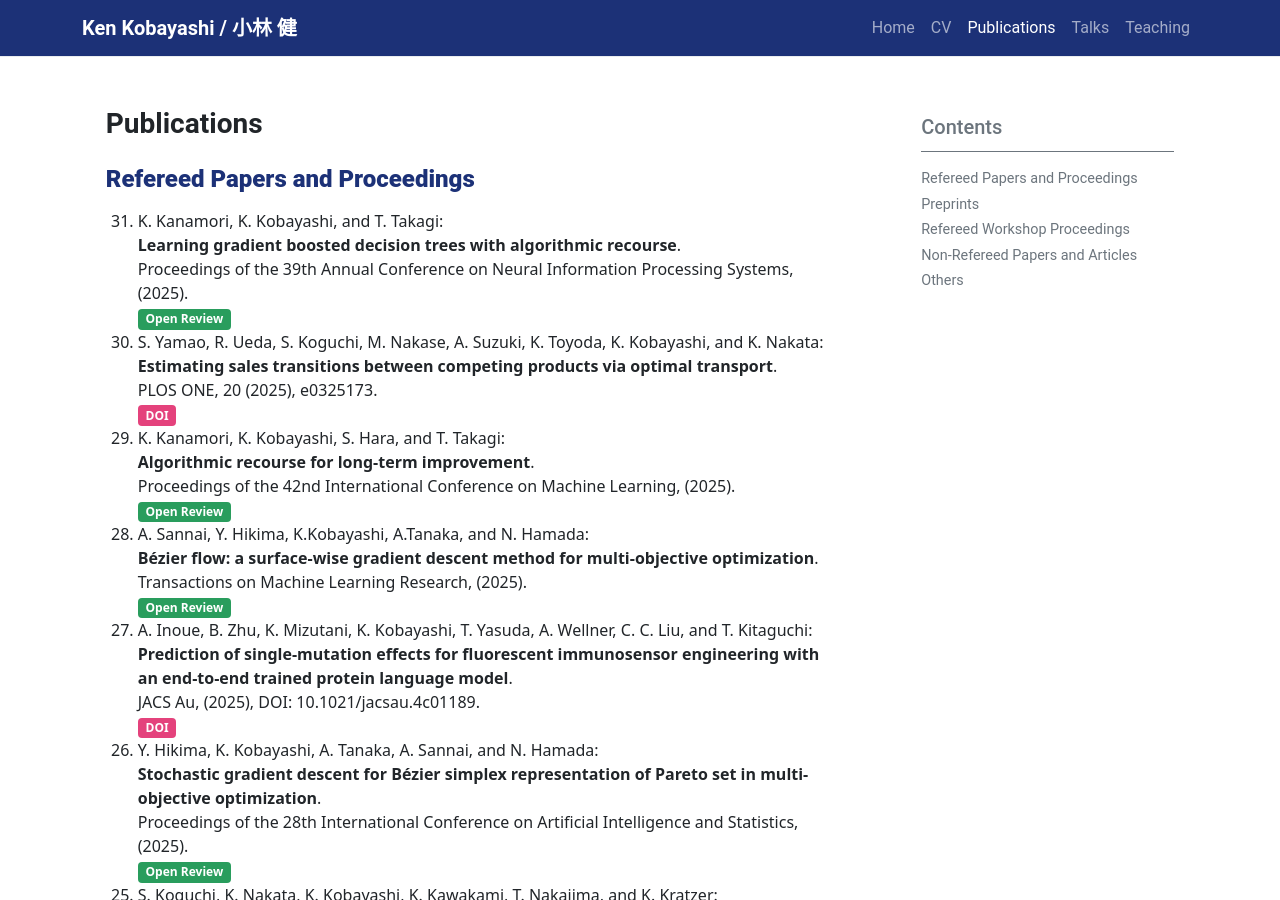
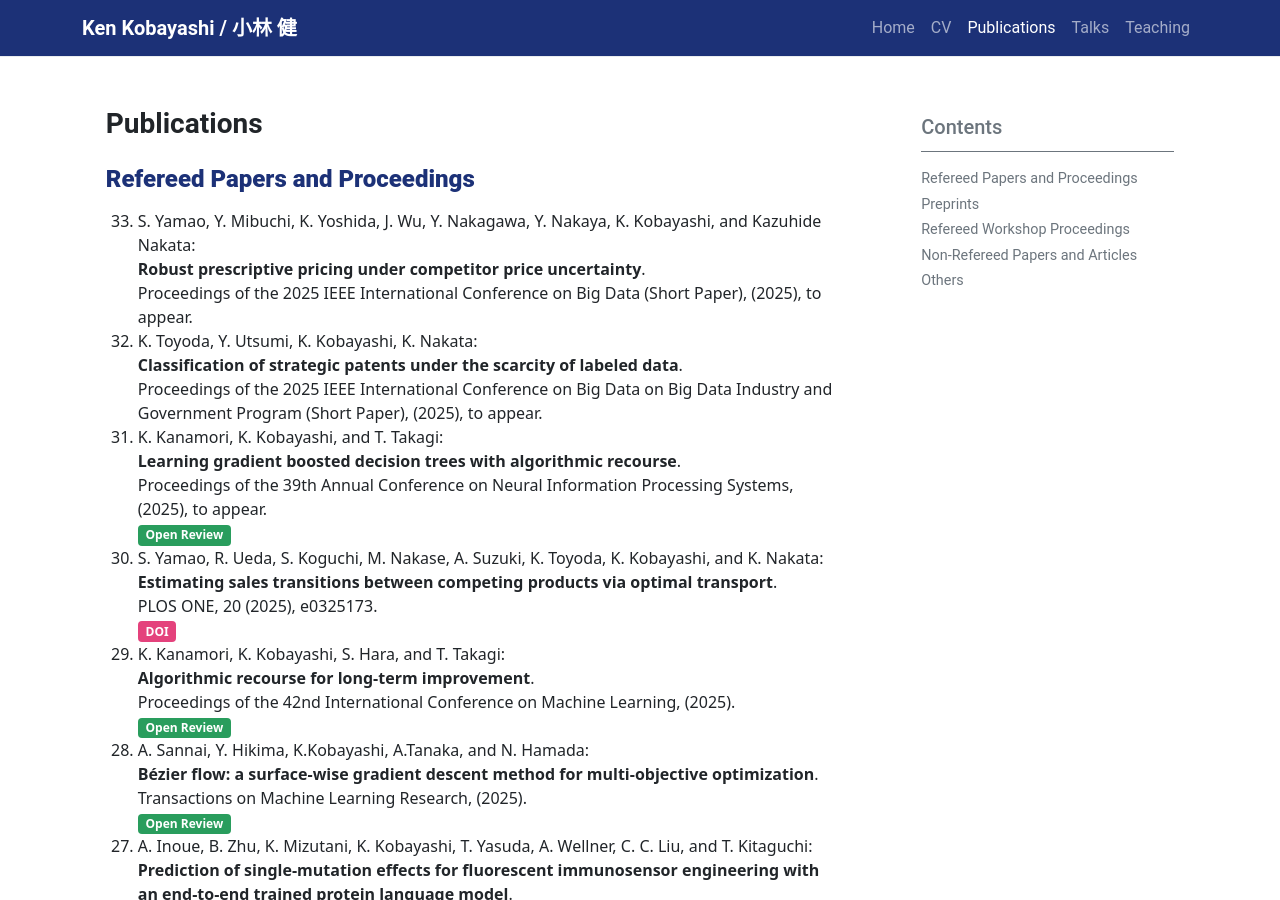
Before and after one commit to KenKoba2119/KenKoba2119.github.io, a Jekyll site: the page built from pages/publications.md, in a window 1280 px wide and 900 px high. Built offline with Jekyll 4.4.1, drawn with Linux system fonts in a browser that asks for light colours; some of the changed text lies outside the part shown.

Commit message:
update publication

```diff
--- a/pages/publications.md
+++ b/pages/publications.md
@@ -7,9 +7,15 @@ toc: true
 # Publications
 
 ## **Refereed Papers and Proceedings**
+1. S. Yamao, Y. Mibuchi, K. Yoshida, J. Wu, Y. Nakagawa, Y. Nakaya, K. Kobayashi, and Kazuhide Nakata:
+**Robust prescriptive pricing under competitor price uncertainty**.
+Proceedings of the 2025 IEEE International Conference on Big Data (Short Paper), (2025), to appear.
+1. K. Toyoda, Y. Utsumi, K. Kobayashi, K. Nakata:
+**Classification of strategic patents under the scarcity of labeled data**.
+Proceedings of the 2025 IEEE International Conference on Big Data on Big Data Industry and Government Program (Short Paper), (2025), to appear.
 1. K. Kanamori, K. Kobayashi, and T. Takagi:
 **Learning gradient boosted decision trees with algorithmic recourse**.
-Proceedings of the 39th Annual Conference on Neural Information Processing Systems, (2025).
+Proceedings of the 39th Annual Conference on Neural Information Processing Systems, (2025), to appear.
 <span class="badge bg-success"> <a target="blank"  style="color:white;text-decoration:none" href="https://openreview.net/forum?id=r9zzTQLnxw">Open Review </a>
 1. S. Yamao, R. Ueda, S. Koguchi, M. Nakase, A. Suzuki, K. Toyoda, K. Kobayashi, and K. Nakata:
 **Estimating sales transitions between competing products via optimal transport**.
@@ -180,15 +186,15 @@ arXiv preprint, arXiv:2104.04679 (2021).
 ## **Refereed Workshop Proceedings**
 1. S. Nagai, R. Inaba, R. Oishi, S. Aikawa, Y. Mibuchi, H. Moriyama, K. Kobayashi, and K. Nakata:
 **Zero-shot demand forecasting for products with limited sales periods**.
-The 7th Workshop on Big Data for Economic and Business Forecasting, Workshop at IEEE International Conference on Big Data 2024, (2024).
+The 7th Workshop on Big Data for Economic and Business Forecasting, Workshop at 2024 IEEE International Conference on Big Data, (2024).
 <span class="badge bg-secondary"> <a target="blank"  style="color:white;text-decoration:none" href="https://doi.org/10.1109/BigData62323.2024.10825549">DOI </a> </span>
 1. K. Oh, N. Nishimura, M. Sung, K. Kobayashi, and K. Nakata:
 **An IPW-based unbiased ranking metric in two-sided markets**.
-Causal Inference and Machine Learning in Practice, Workshop at KDD 2023, (2023).
+Causal Inference and Machine Learning in Practice, Workshop at the 29th ACM SIGKDD Conference on Knowledge Discovery and Data Mining, (2023).
 <span class="badge bg-info"> <a target="blank"  style="color:white;text-decoration:none" href="https://doi.org/10.48550/arXiv.2307.10204" >Preprint </a> </span>
 1. M. Kajitani, K. Kobayashi, Y. Ike, T. Yamanashi, Y. Umeda, Y. Kadooka, and G. Shinozaki:
 **Application of topological data analysis to delirium detection**.
-Topological Data Analysis and Beyond, Workshop at NeurIPS 2020, (2020).
+Topological Data Analysis and Beyond, Workshop at the 34th Annual Conference on Neural Information Processing Systems 2020, (2020).
 <span class="badge bg-success"> <a target="blank"  style="color:white;text-decoration:none" href="https://openreview.net/pdf?id=szTsSnY3EaT">PDF </a> </span>
 {: reversed="reversed"}
 
```
